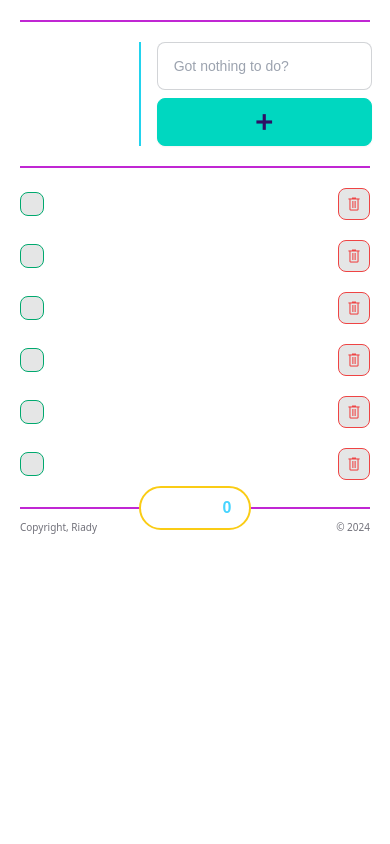
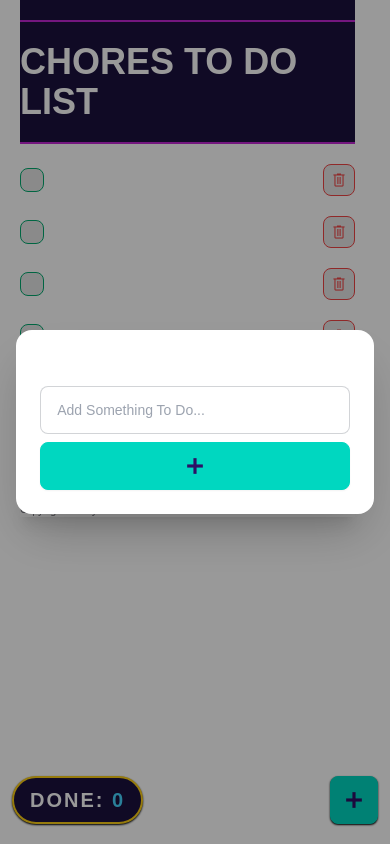
Before and after one commit to AnakUtara/JCWD-React-ToDoList, a React (Vite) app: page / in a window 390 px wide. Both pictures are taken after a click on the button "add". Built offline with nearby package versions, Linux system fonts and the light colour scheme; a web font is replaced by a local one.

Commit message:
add modal feature & re-layout done counter & new button. Responsive with floating action on mobile

```diff
--- a/src/App.jsx
+++ b/src/App.jsx
@@ -7,6 +7,7 @@ import ListItem from "./components/ListItem";
 import Counter from "./components/Counter";
 import Header from "./components/Header";
 import Footer from "./components/Footer";
+import Modal from "./components/Modal";
 
 function App() {
 	const [list, setList] = useState(toDo);
@@ -31,21 +32,36 @@ function App() {
 			]);
 		!newToDo.length ? setIsInputEmpty(true) : setIsInputEmpty(false);
 		setNewToDo("");
+		document.getElementById("input-modal").close();
 	}
 
 	return (
 		<>
 			<div className="max-w-[768px] mx-auto my-0">
-				<div className="flex flex-col items-center justify-center p-5 text-white">
-					<Separator />
+				<div className="flex flex-col items-center justify-center p-5 pt-0 text-white">
+					<header className="w-full sticky top-0 bg-[#1a103d] mb-5">
+						<Separator margin="my-5" />
 						<Header logo={"Chores To Do List"}>
+							<div className="flex gap-5">
+								<Counter title={"DONE:"} state={totalDone} />
+								<Modal
+									id={"input-modal"}
+									title={"Add New To Do:"}
+									modalFn={() => {
+										setNewToDo("");
+										setIsInputEmpty(false);
+									}}
+								>
 									<InputArea
 										state={[newToDo, isInputEmpty]}
 										inputHandler={handleInput}
 										clickHandler={handleAddToDo}
 									/>
+								</Modal>
+							</div>
 						</Header>
-					<Separator />
+						<Separator margin="mb-0" />
+					</header>
 					<List condition={isListNotEmpty}>
 						{list.map((item) => (
 							<ListItem
@@ -55,7 +71,7 @@ function App() {
 							/>
 						))}
 					</List>
-					<Counter title={"DONE:"} state={totalDone} />
+					<Separator />
 					<Footer>
 						<p>Copyright, Riady</p>
 						<p>&copy; {new Date().getFullYear()}</p>
--- a/src/components/Counter.jsx
+++ b/src/components/Counter.jsx
@@ -1,10 +1,8 @@
 /* eslint-disable react/prop-types */
 export default function Counter({ title, state }) {
 	return (
-		<div className="divider my-5 before:bg-fuchsia-600 after:bg-fuchsia-600 [&:not(:empty)]:gap-0">
-			<h2 className="font-gaba font-semibold tracking-widest text-md md:text-lg border-2 border-yellow-400 px-4 py-2 rounded-full">
-				{title} <span className="text-[#45d4ff]">{state}</span>
-			</h2>
-		</div>
+		<h2 className="bg-[#1a103d] font-gaba font-semibold tracking-widest text-xl fixed left-3 bottom-5 z-20 shadow-sm shadow-black md:static md:shadow-none border-2 border-yellow-400 px-4 py-2 rounded-full">
+			{title} <span className="text-[#45d4ff]">{state}</span>
+		</h2>
 	);
 }
--- a/src/components/Footer.jsx
+++ b/src/components/Footer.jsx
@@ -1,7 +1,7 @@
 /* eslint-disable react/prop-types */
 export default function Footer({ children }) {
 	return (
-		<footer className="text-[10px] md:text-xs text-zinc-500 flex justify-between items-center w-full relative -translate-y-4 md:-translate-y-5">
+		<footer className="text-[10px] md:text-xs text-zinc-500 flex justify-between items-center w-full relative -translate-y-4 md:-translate-y-5 mt-5 shadow-lg -z-10 md:z-0">
 			{children}
 		</footer>
 	);
--- a/src/components/Header.jsx
+++ b/src/components/Header.jsx
@@ -1,11 +1,10 @@
 /* eslint-disable react/prop-types */
 export default function Header({ logo, children }) {
 	return (
-		<div className="flex items-center justify-between gap-0 w-full mb-5">
-			<h2 className="w-fit font-gaba font-black min-[420px]:text-3xl sm:text-4xl uppercase min-[320px]:text-2xl">
+		<div className="flex items-center justify-center md:justify-between gap-0 w-full mb-5">
+			<h2 className="w-fit font-gaba font-black text-3xl min-[375px]:text-4xl md:text-4xl uppercase">
 				{logo}
 			</h2>
-			<div className="divider divider-horizontal max-[320px]:ml-0 before:bg-cyan-400 after:bg-cyan-400"></div>
 			{children}
 		</div>
 	);
--- a/src/components/InputArea.jsx
+++ b/src/components/InputArea.jsx
@@ -6,7 +6,9 @@ export default function InputArea({ state, inputHandler, clickHandler }) {
 			<div className="flex flex-wrap items-center justify-between gap-2">
 				<input
 					className="input input-md max-[320px]:w-[80%] input-bordered grow font-gaba focus:input-info focus:outline-0 placeholder:text-sm"
-					placeholder={isInputEmpty ? "Got nothing to do?" : "Add To Do..."}
+					placeholder={
+						isInputEmpty ? "Got nothing to do?" : "Add Something To Do..."
+					}
 					type="text"
 					name="title"
 					value={newToDo}
--- a/src/components/ListItem.jsx
+++ b/src/components/ListItem.jsx
@@ -17,7 +17,7 @@ export default function ListItem({ data, setState }) {
 
 	return (
 		<>
-			<li className="flex justify-between items-center gap-3 mt-5 first:mt-0">
+			<li className="flex justify-between items-center gap-3 mt-5 first:mt-0 last:mb-5">
 				<input
 					className="checkbox checkbox-md checkbox-success bg-base-300"
 					type="checkbox"
--- /dev/null
+++ b/src/components/Modal.jsx
@@ -0,0 +1,31 @@
+/* eslint-disable react/prop-types */
+export default function Modal({ id, title, children, modalFn }) {
+	return (
+		<>
+			<button
+				className="fixed bottom-5 right-3 z-10 md:static md:flex items-center btn max-[425px]:btn-square btn-md btn-accent text-violet-950 hover:bg-yellow-200 shadow-sm shadow-black md:shadow-none"
+				onClick={() => {
+					document.getElementById("input-modal").showModal();
+					modalFn();
+				}}
+			>
+				<h2 className="text-lg font-bold hidden md:block">New</h2>
+				<span className="material-symbols-outlined font-bold">add</span>
+			</button>
+			<dialog id={id} className="modal">
+				<div className="modal-box">
+					<form method="dialog">
+						<button className="btn btn-sm btn-circle btn-ghost absolute right-2 top-2">
+							✕
+						</button>
+					</form>
+					<h3 className="mb-2 font-gaba font-bold">{title}</h3>
+					{children}
+				</div>
+				<form method="dialog" className="modal-backdrop">
+					<button>close</button>
+				</form>
+			</dialog>
+		</>
+	);
+}
```
Lines whose indentation alone changed are shown as unchanged.
